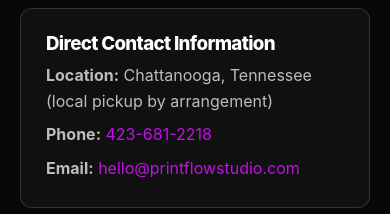
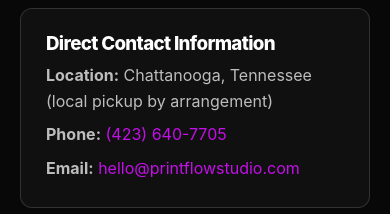
Before and after one commit to charleshllw2/printflow-web, a React (Vite) app: page /about in a window 390 px wide. Shown: the part 5320-5534 px from the top of the page. Built offline with nearby package versions, Linux system fonts and the light colour scheme; a web font is replaced by a local one.

Commit message:
Update PrintFlow Studio business phone to Dialzara number

```diff
--- a/src/components/StarterPackPromo.tsx
+++ b/src/components/StarterPackPromo.tsx
@@ -34,8 +34,8 @@ export default function StarterPackPromo() {
                         <Link to="/request-quote?package=business-starter-pack" className="btn btn-primary promo-btn">
                             Get My Business Starter Pack
                         </Link>
-                        <a href="tel:4236812218" className="promo-secondary-link">
-                            Call or Text 423-681-2218
+                        <a href="tel:+14236407705" className="promo-secondary-link">
+                            Call (423) 640-7705
                         </a>
                     </div>
                 </div>
--- a/src/components/StickyMobileCTA.tsx
+++ b/src/components/StickyMobileCTA.tsx
@@ -15,7 +15,7 @@ export default function StickyMobileCTA() {
         <Link to="/request-quote" className="btn btn-primary cta-btn">
           START MY SHIRT
         </Link>
-        <a href="tel:423-681-2218" className="btn btn-outline cta-btn">
+        <a href="tel:+14236407705" aria-label="Call PrintFlow Studio at (423) 640-7705" className="btn btn-outline cta-btn">
           CALL
         </a>
       </div>
--- a/src/data/businessSettings.ts
+++ b/src/data/businessSettings.ts
@@ -4,8 +4,8 @@
 export const BUSINESS_INFO = {
   name: "PrintFlow Studio",
   ownerName: "Charles Holloway",
-  phone: "423-681-2218",
-  phoneHref: "tel:423-681-2218",
+  phone: "(423) 640-7705",
+  phoneHref: "tel:+14236407705",
   email: "hello@printflowstudio.com",
   emailHref: "mailto:hello@printflowstudio.com",
   primaryMarket: "Chattanooga, Tennessee",
--- a/src/pages/Services/SchoolSpiritWear.tsx
+++ b/src/pages/Services/SchoolSpiritWear.tsx
@@ -11,7 +11,7 @@ export default function SchoolSpiritWear() {
         "name": "PrintFlow Studio",
         "image": "https://printflowstudio.com/logo.png",
         "url": "https://printflowstudio.com",
-        "telephone": "423-681-2218",
+        "telephone": "+14236407705",
         "address": {
           "@type": "PostalAddress",
           "streetAddress": "Chattanooga",
--- a/src/pages/Terms.tsx
+++ b/src/pages/Terms.tsx
@@ -39,7 +39,7 @@ export default function Terms() {
 
                     <h2 style={{ color: "var(--text-primary)", fontSize: "1.4rem", marginTop: "35px", marginBottom: "12px" }}>5. Contact Information</h2>
                     <p style={{ marginBottom: "20px" }}>
-                        Questions regarding these Terms and Conditions may be directed to PrintFlow Studio at <a href="mailto:hello@printflowstudio.com" style={{ color: "var(--accent-color)" }}>hello@printflowstudio.com</a> or <a href="tel:423-681-2218" style={{ color: "var(--accent-color)" }}>423-681-2218</a>.
+                        Questions regarding these Terms and Conditions may be directed to PrintFlow Studio at <a href="mailto:hello@printflowstudio.com" style={{ color: "var(--accent-color)" }}>hello@printflowstudio.com</a> or <a href="tel:+14236407705" style={{ color: "var(--accent-color)" }}>(423) 640-7705</a>.
                     </p>
                 </div>
             </div>
--- a/src/seo/site.ts
+++ b/src/seo/site.ts
@@ -17,7 +17,7 @@ export const business = {
   name: 'PrintFlow Studio', url: `${SITE_URL}/`, logo: { '@type': 'ImageObject', url: `${SITE_URL}/printflow-logo-original.png`, width: 895, height: 711 },
   description: 'Custom T-shirts, hoodies, group apparel, and ready-to-press DTF transfers in Chattanooga, Tennessee, with nationwide shipping.',
   image: `${SITE_URL}/hero-apparel-group.jpg`,
-  telephone: '+1-423-681-2218', email: 'hello@printflowstudio.com',
+  telephone: '+14236407705', email: 'hello@printflowstudio.com',
   areaServed: { '@type': 'City', name: 'Chattanooga', containedInPlace: { '@type': 'State', name: 'Tennessee' } },
 };
 export function structuredData(path: string, title: string, schema?: string) {
```
